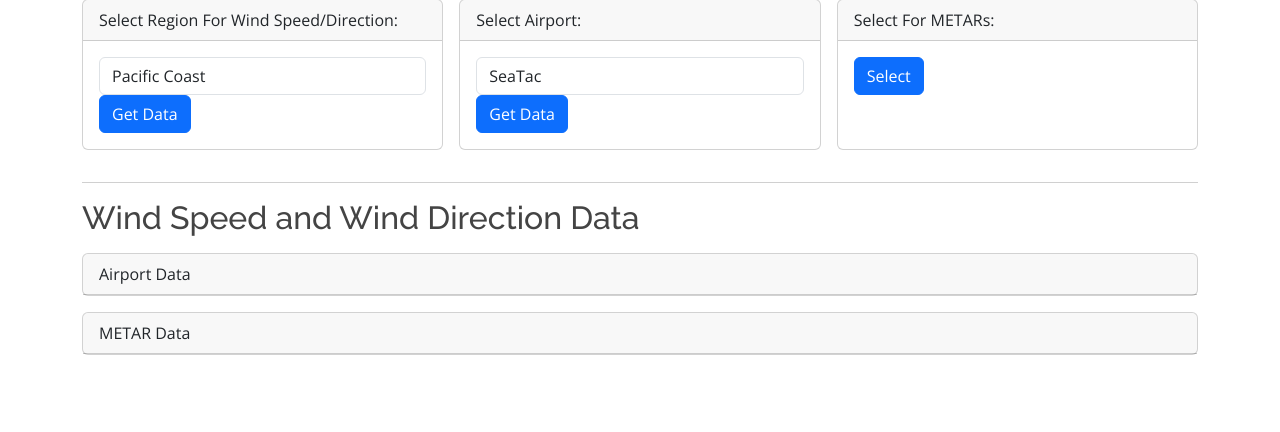
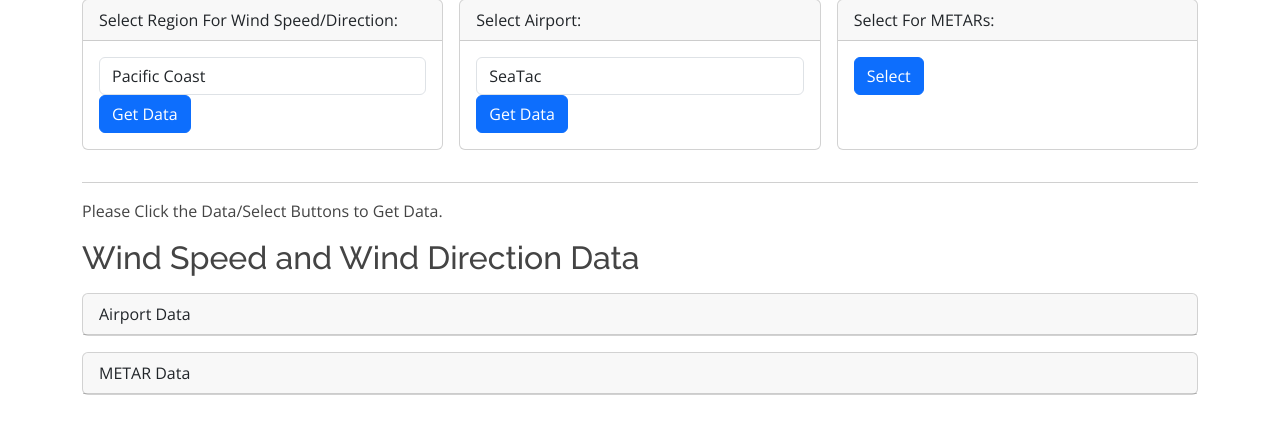
Before and after one commit to sarahstalbin/aviation_weather_app_capstone, a Flask app: page /dashboard in a window 1280 px wide. Shown: the part 273-705 px from the top of the page. Run offline with Flask 2, Linux system fonts and the light colour scheme; a user stored in the database is signed in; data comes from the database, SQL or seed files in the repository; some libraries are stand-ins or nearby versions.

Commit message:
Add instructions to dashboard.html.

```diff
--- a/airwise_front_end/templates/dashboard.html
+++ b/airwise_front_end/templates/dashboard.html
@@ -138,6 +138,7 @@
             <!-- Wind/Temp Data Display -->
             <hr>
             <div id="wind-temp-data">
+		<p>Please Click the Data/Select Buttons to Get Data.</p>
                 <h2>Wind Speed and Wind Direction Data</h2>
                 {% if wind_temp_data %}
                 <table class="table table-striped">
```
